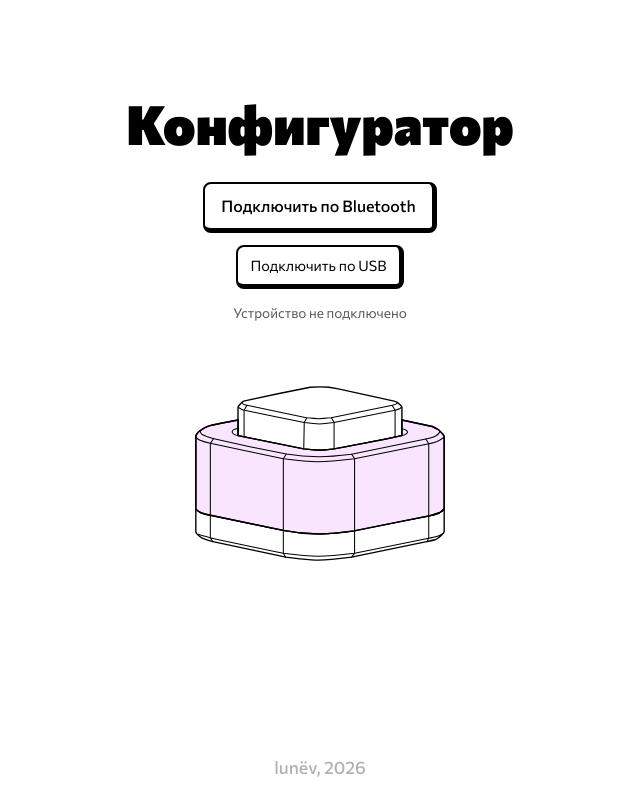
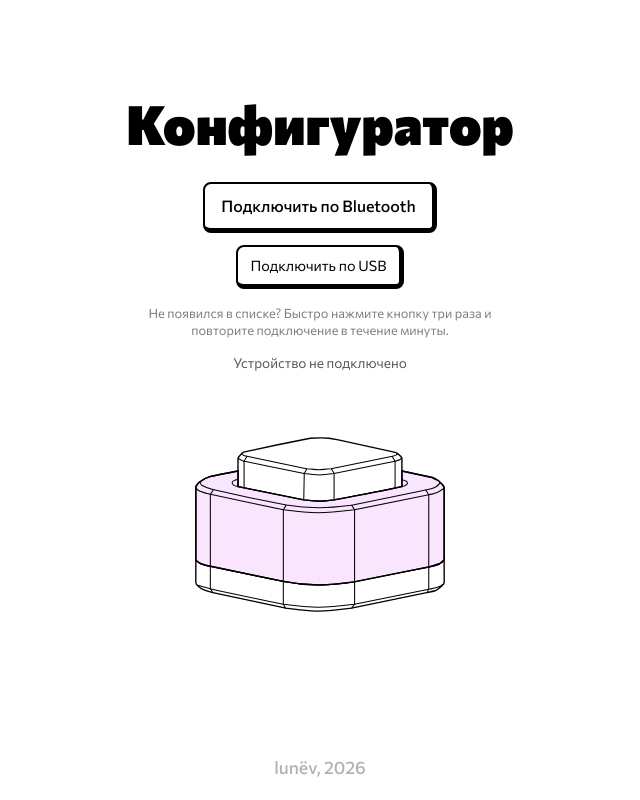
Before and after one commit to sunify/one-shot, a Vue app: page / in a window 1280 px wide. Shown: the whole page, without its empty margins (320-960 px from the left). Built offline with nearby package versions, Linux system fonts and the light colour scheme.

Commit message:
Add Bluetooth configuration advertising mode

```diff
--- a/src/App.vue
+++ b/src/App.vue
@@ -157,6 +157,9 @@ watch(currentDeviceAnimation, () => {
           Подключить по USB
         </button>
       </div>
+      <p v-if="!isConnected" class="connection-hint">
+        Не появился в списке? Быстро нажмите кнопку три раза и повторите подключение в течение минуты.
+      </p>
       <p v-if="statusText" class="connection-status">{{ statusText }}</p>
     </section>
 
@@ -246,6 +249,15 @@ h1 {
   opacity: 0.65;
 }
 
+.connection-hint {
+  color: var(--color-title);
+  font-size: 0.8rem;
+  line-height: 1.35;
+  margin: 1rem auto 0;
+  max-width: 25rem;
+  opacity: 0.5;
+}
+
 h2 {
   font-size: 1.4rem;
   font-weight: 500;
```
Also changed, not shown: 2 other files (tests, documents, lock files or other folders).
